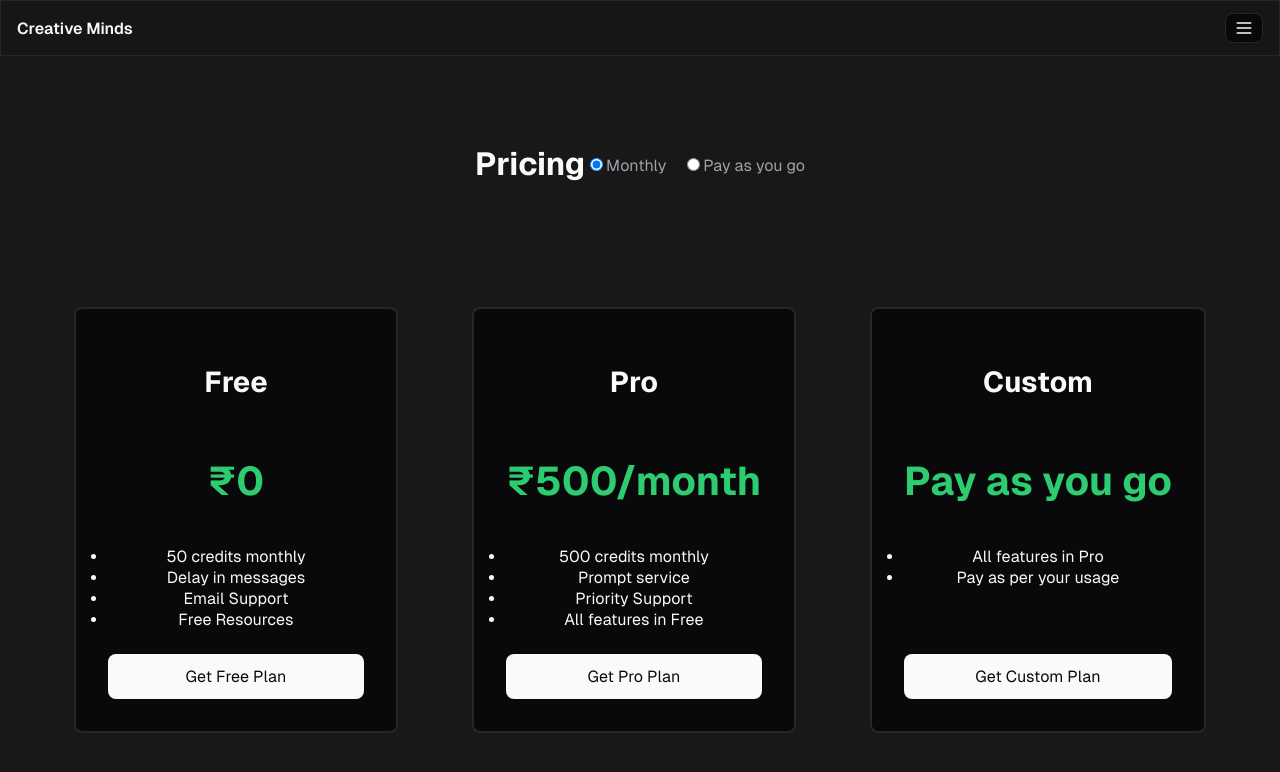
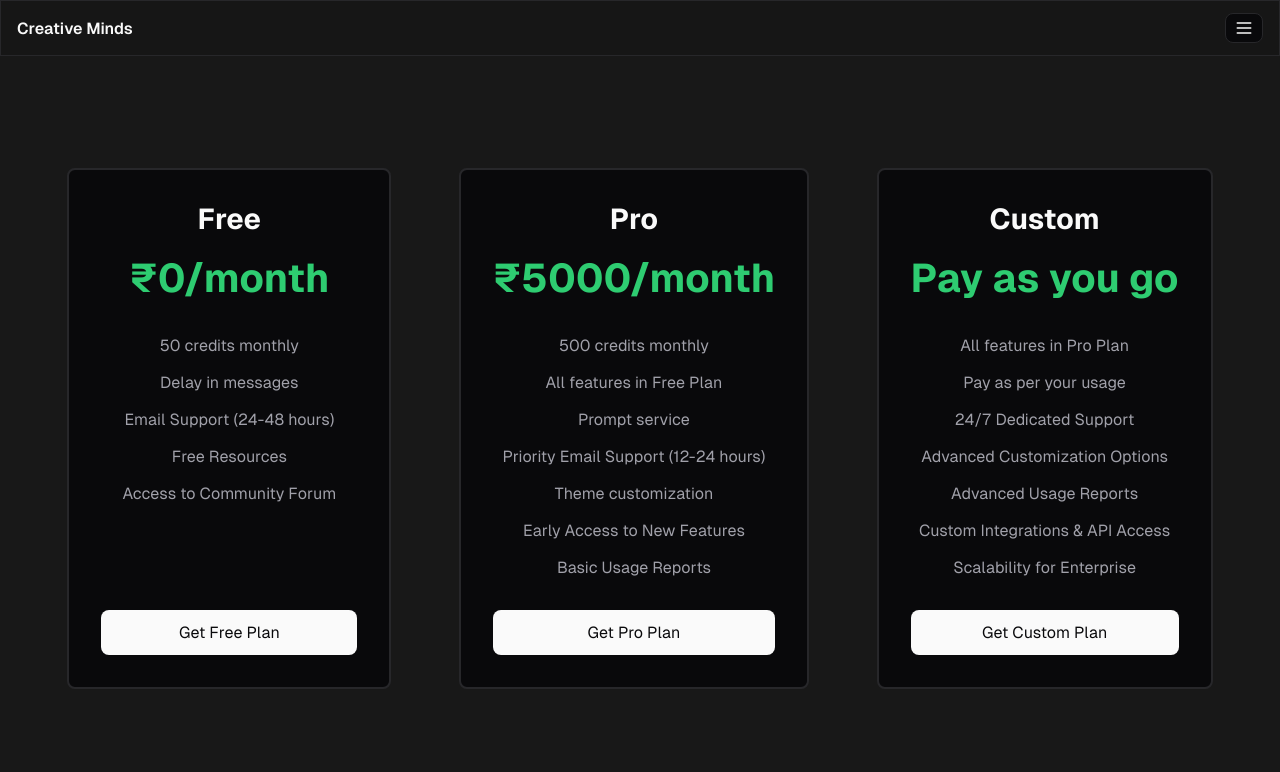
Before and after one commit to Vishal-Pattar/MindCare, a React (Create React App) app: page /pricing in a window 1280 px wide. Shown: the top 772 px of the page. Built offline with nearby package versions, Linux system fonts and the light colour scheme.

Commit message:
Updated Pricing.jsx

```diff
--- a/src/components/Pricing/Pricing.jsx
+++ b/src/components/Pricing/Pricing.jsx
@@ -1,72 +1,84 @@
-import React, { useState } from "react";
+import React from "react";
+import { useNavigate } from "react-router-dom";
 import "./Pricing.css";
 
 const Pricing = () => {
-  const [plan, setPlan] = useState("monthly");
+  const navigate = useNavigate();
 
-  const handlePlanToggle = (e) => {
-    setPlan(e.target.value);
+  const handlePlanSelection = (planName, price) => {
+    navigate(`/checkout?plan=${planName}&amount=${price}`);
   };
 
   return (
     <div className="pricing__container">
-      <div className="pricing__header">
-        <h1 className="pricing__title">Pricing</h1>
-        <div className="pricing__toggle">
-          <label>
-            <input
-              type="radio"
-              value="monthly"
-              checked={plan === "monthly"}
-              onChange={handlePlanToggle}
-            />
-            Monthly
-          </label>
-          <label>
-            <input
-              type="radio"
-              value="pay-as-you-go"
-              checked={plan === "pay-as-you-go"}
-              onChange={handlePlanToggle}
-            />
-            Pay as you go
-          </label>
-        </div>
-      </div>
-
       <div className="pricing__plans">
+        {/* Free Plan */}
         <div className="pricing__card pricing__card--free">
-          <h2 className="pricing__plan-title">Free</h2>
-          <p className="pricing__plan-price">₹0</p>
-          <ul className="pricing__features">
-            <li>50 credits monthly</li>
-            <li>Delay in messages</li>
-            <li>Email Support</li>
-            <li>Free Resources</li>
-          </ul>
-          <button className="pricing__btn">Get Free Plan</button>
+          <div className="pricing__plan-title">Free</div>
+          <div className="pricing__plan-price">₹0/month</div>
+          <div className="pricing__features">
+            <div className="pricing__feature">50 credits monthly</div>
+            <div className="pricing__feature">Delay in messages</div>
+            <div className="pricing__feature">Email Support (24-48 hours)</div>
+            <div className="pricing__feature">Free Resources</div>
+            <div className="pricing__feature">Access to Community Forum</div>
+          </div>
+          <button
+            className="pricing__btn"
+            onClick={() => handlePlanSelection("Free", 0)}
+          >
+            Get Free Plan
+          </button>
         </div>
 
+        {/* Pro Plan */}
         <div className="pricing__card pricing__card--pro">
-          <h2 className="pricing__plan-title">Pro</h2>
-          <p className="pricing__plan-price">₹500/month</p>
-          <ul className="pricing__features">
-            <li>500 credits monthly</li>
-            <li>Prompt service</li>
-            <li>Priority Support</li>
-            <li>All features in Free</li>
-          </ul>
-          <button className="pricing__btn">Get Pro Plan</button>
+          <div className="pricing__plan-title">Pro</div>
+          <div className="pricing__plan-price">
+            ₹5000/month <br />
+          </div>
+          <div className="pricing__features">
+            <div className="pricing__feature">500 credits monthly</div>
+            <div className="pricing__feature">All features in Free Plan</div>
+            <div className="pricing__feature">Prompt service</div>
+            <div className="pricing__feature">
+              Priority Email Support (12-24 hours)
+            </div>
+            <div className="pricing__feature">Theme customization</div>
+            <div className="pricing__feature">Early Access to New Features</div>
+            <div className="pricing__feature">Basic Usage Reports</div>
+          </div>
+          <button
+            className="pricing__btn"
+            onClick={() => handlePlanSelection("Pro", 500000)}
+          >
+            Get Pro Plan
+          </button>
         </div>
 
+        {/* Custom Plan */}
         <div className="pricing__card pricing__card--custom">
-          <h2 className="pricing__plan-title">Custom</h2>
-          <p className="pricing__plan-price">Pay as you go</p>
-          <ul className="pricing__features">
-            <li>All features in Pro</li>
-            <li>Pay as per your usage</li>
-          </ul>
-          <button className="pricing__btn">Get Custom Plan</button>
+          <div className="pricing__plan-title">Custom</div>
+          <div className="pricing__plan-price">Pay as you go</div>
+          <div className="pricing__features">
+            <div className="pricing__feature">All features in Pro Plan</div>
+            <div className="pricing__feature">Pay as per your usage</div>
+            <div className="pricing__feature">24/7 Dedicated Support</div>
+            <div className="pricing__feature">
+              Advanced Customization Options
+            </div>
+            <div className="pricing__feature">Advanced Usage Reports</div>
+            <div className="pricing__feature">
+              Custom Integrations & API Access
+            </div>
+            <div className="pricing__feature">Scalability for Enterprise</div>
+          </div>
+          <button
+            className="pricing__btn"
+            onClick={() => handlePlanSelection("Custom", 1000000)}
+          >
+            Get Custom Plan
+          </button>
         </div>
       </div>
     </div>
```
